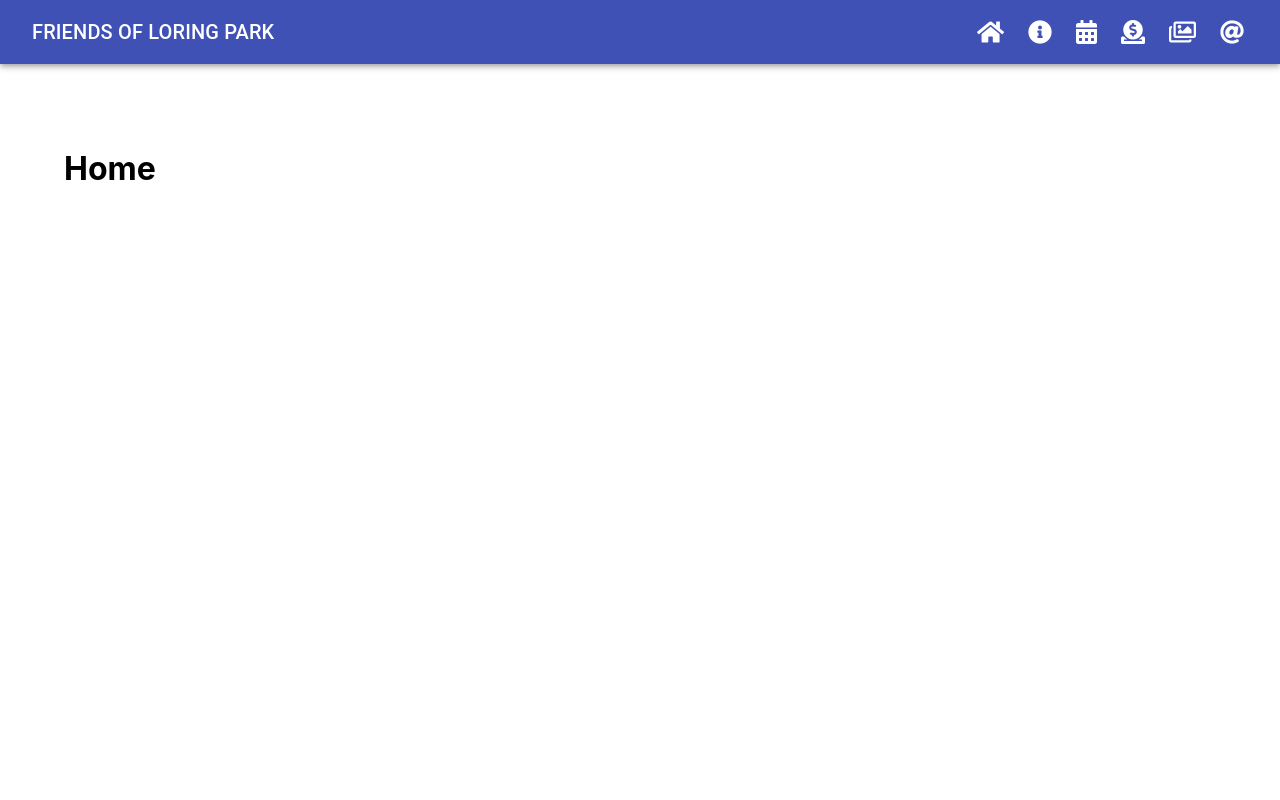
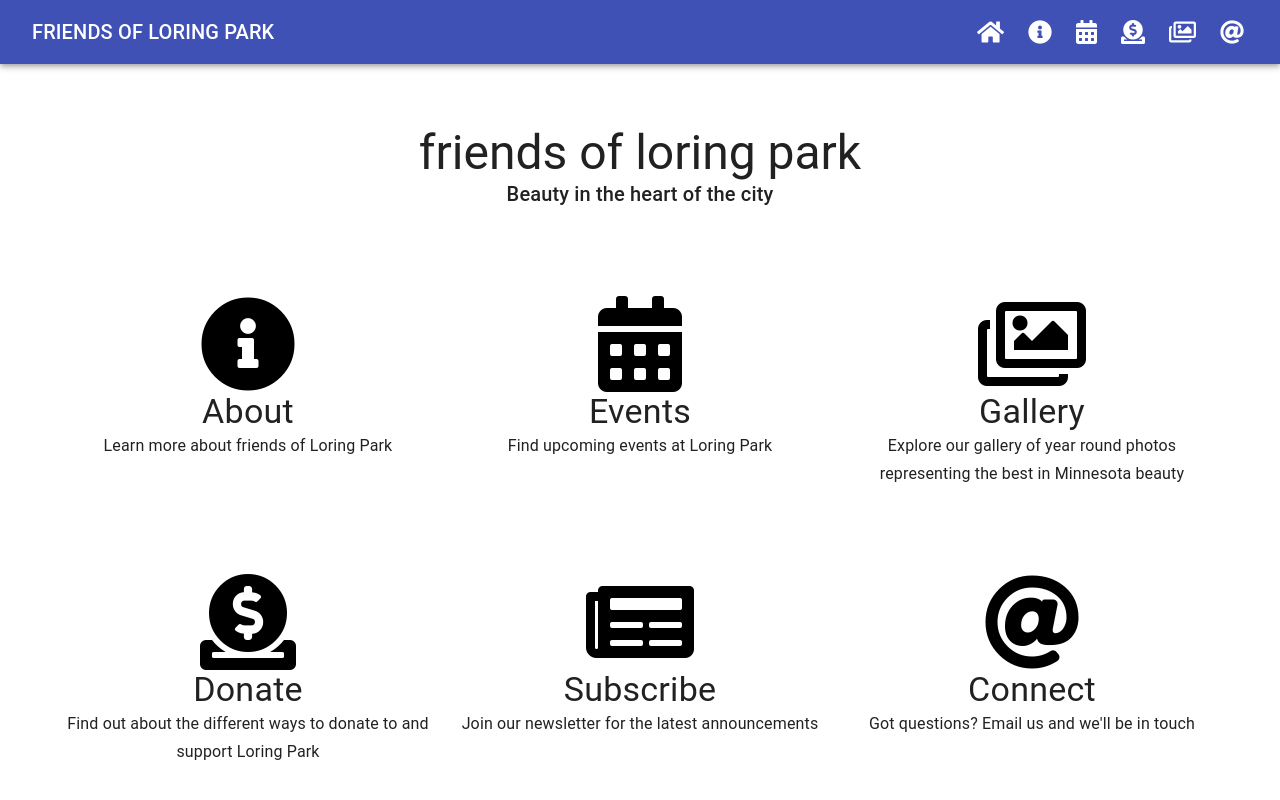
Before and after one commit to philipstubbs13/loring-park-site-revamp, a React (Create React App) app: page / in a window 1280 px wide. Shown: the top 800 px of the page. Built offline with nearby package versions, Linux system fonts and the light colour scheme.

Commit message:
home page

```diff
--- /dev/null
+++ b/src/containers/Home/Home.css
@@ -0,0 +1,6 @@
+.home-container {
+  display: flex;
+  justify-content: center; /* align horizontal */
+  align-items: flex-start; /* align vertical */
+  text-align: center;
+}
--- a/src/containers/Home/Home.js
+++ b/src/containers/Home/Home.js
@@ -1,13 +1,91 @@
 import React, { Component } from 'react';
+// import third-party routing library (react-router-dom)
+import { Link } from 'react-router-dom';
+// import material ui components and styling
+import Grid from '@material-ui/core/Grid';
+import Typography from '@material-ui/core/Typography';
+import { withStyles } from '@material-ui/core/styles';
+// import css
+import './Home.css';
+
+const styles = () => ({
+  pageTitle: {
+    textAlign: 'center',
+  },
+});
 
 class Home extends Component {
   render() {
+    const { classes } = this.props;
     return (
       <div className="page-container">
-        <h1>Home</h1>
+        <Grid container direction="row" justify="center" spacing={24} className="home-container">
+          <Grid item xs={12}>
+            <Typography variant="h3" className={classes.pageTitle}>
+              friends of loring park
+            </Typography>
+            <Typography variant="h6" className={classes.pageTitle}>
+              Beauty in the heart of the city
+            </Typography>
+          </Grid>
+          <Grid item xs={12} sm={12} md={4} component={Link} to="/about">
+            <i className="fas fa-info-circle fa-6x" />
+            <Typography variant="h4">
+              About
+            </Typography>
+            <Typography variant="subtitle1">
+              Learn more about friends of Loring Park
+            </Typography>
+          </Grid>
+          <Grid item xs={12} sm={12} md={4} component={Link} to="/events">
+            <i className="fas fa-calendar-alt fa-6x" />
+            <Typography variant="h4">
+              Events
+            </Typography>
+            <Typography variant="subtitle1">
+              Find upcoming events at Loring Park
+            </Typography>
+          </Grid>
+          <Grid item xs={12} sm={12} md={4} component={Link} to="/gallery">
+            <i className="far fa-images fa-6x" />
+            <Typography variant="h4">
+              Gallery
+            </Typography>
+            <Typography variant="subtitle1">
+              Explore our gallery of year round photos representing the best in Minnesota beauty
+            </Typography>
+          </Grid>
+          <Grid item xs={12} sm={12} md={4} component={Link} to="/donate">
+            <i className="fas fa-donate fa-6x" />
+            <Typography variant="h4">
+              Donate
+            </Typography>
+            <Typography variant="subtitle1">
+              Find out about the different ways to donate to and support Loring Park
+            </Typography>
+          </Grid>
+          <Grid item xs={12} sm={12} md={4}>
+            <i className="fas fa-newspaper fa-6x" />
+            <Typography variant="h4">
+              Subscribe
+            </Typography>
+            <Typography variant="subtitle1">
+              Join our newsletter for the latest announcements
+            </Typography>
+          </Grid>
+          <Grid item xs={12} sm={12} md={4} component={Link} to="/connect">
+            <i className="fas fa-at fa-6x" />
+            <Typography variant="h4">
+              Connect
+            </Typography>
+            <Typography variant="subtitle1">
+              Got questions? Email us and we&#39;ll be in touch
+            </Typography>
+          </Grid>
+        </Grid>
       </div>
     );
   }
 }
 
-export default Home;
+export default withStyles(styles)(Home);
```
